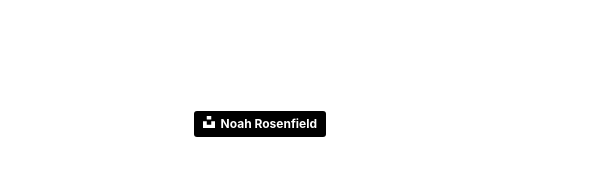
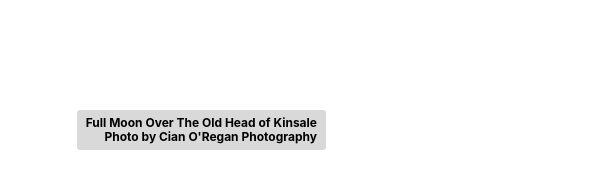
Before and after one commit to cbrennan18/cbrennan18.github.io, a plain HTML site: page masters.html in a window 1280 px wide. Shown: the part 384-567 px from the top of the page, 679-1280 px from the left. Drawn offline with nearby package versions, Linux system fonts and the light colour scheme.

Commit message:
masters buster second commit
changes to style and photos

```diff
--- a/masters.html
+++ b/masters.html
@@ -3,7 +3,7 @@
 <head>
     <!-- Global site tag (gtag.js) - Google Analytics -->
     <script async src="https://www.googletagmanager.com/gtag/js?id=UA-153213137-1"></script>
-    <title>Ciaran Brennan | Big Into The Fitness</title>
+    <title>Ciaran Brennan | Masters Buster</title>
     <meta charset="UTF-8">
     <meta name="viewport" content="width=device-width, initial-scale=1.0">
     <meta name="author" content="Ciaran Brennan">
@@ -56,7 +56,7 @@
                     <div data-aos="fade-up" data-aos-duration="2000">
                         <img src="./img/golfcourse.jpg" class="img-fluid" alt="Golf course beside the ocean"/>
                         <div class="text-right">
-                            <a style="background-color:black;color:white;text-decoration:none;padding:4px 6px;/*noinspection CssInvalidPropertyValue*/font-family:-apple-system, BlinkMacSystemFont, San Francisco, Helvetica Neue, Helvetica, Ubuntu, Roboto, Noto, Segoe UI, Arial, sans-serif;font-size:12px;font-weight:bold;line-height:1.2;display:inline-block;border-radius:3px" href="https://unsplash.com/photos/njAGLWiohCM" target="_blank" rel="noopener noreferrer" title="Noah Rosenfield"><span style="display:inline-block;padding:2px 3px"><svg xmlns="http://www.w3.org/2000/svg" style="height:12px;width:auto;position:relative;vertical-align:middle;top:-2px;fill:white" viewBox="0 0 32 32"><title>unsplash-logo</title><path d="M10 9V0h12v9H10zm12 5h10v18H0V14h10v9h12v-9z"></path></svg></span><span style="display:inline-block;padding:2px 3px">Noah Rosenfield</span></a>
+                            <a style="background-color:#d9d9d9;color:black;text-decoration:none;padding:4px 6px;/*noinspection CssInvalidPropertyValue*/font-family:-apple-system, BlinkMacSystemFont, San Francisco, Helvetica Neue, Helvetica, Ubuntu, Roboto, Noto, Segoe UI, Arial, sans-serif;font-size:12px;font-weight:bold;line-height:1.2;display:inline-block;border-radius:3px" href="https://www.cianoregan.com/" target="_blank" rel="noopener noreferrer" title="Cian O'Regan Photography"><span style="display:inline-block;padding:2px 3px">Full Moon Over The Old Head of Kinsale<br>Photo by Cian O'Regan Photography</span></a>
                         </div>
                         <!-- Content -->
                         <div class="text-center">
```
